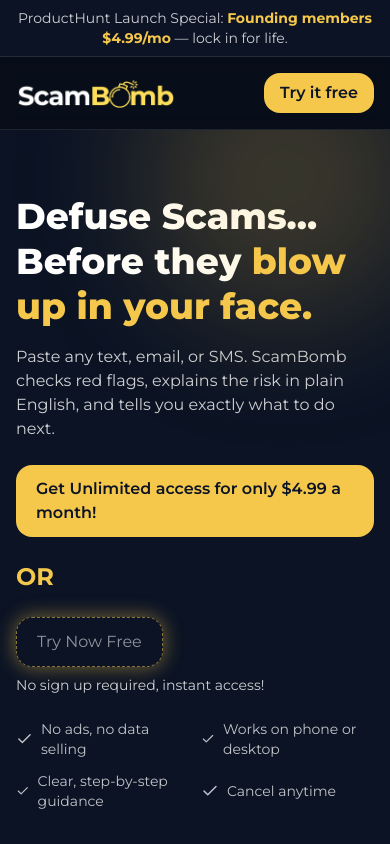
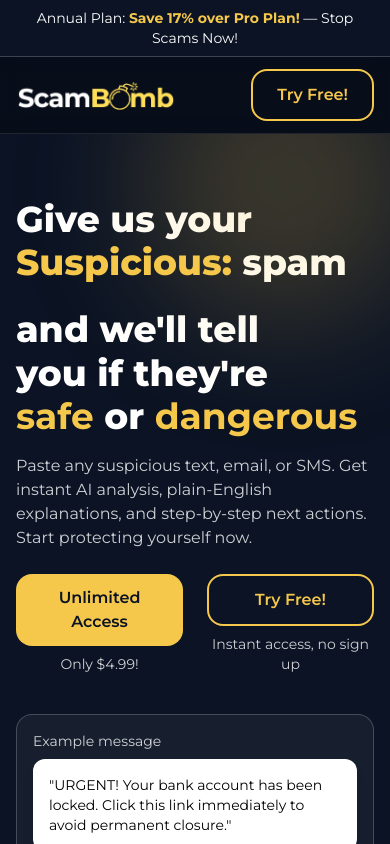
Before and after one commit to DevCabin/scambomb.com-public, a Next.js app: page / in a window 390 px wide. Shown: the top 844 px of the page. Built offline with nearby package versions, Linux system fonts and the light colour scheme.

Commit message:
v1.1.0: Major UI/UX improvements - full-width backgrounds, dynamic animations, improved CTAs, contact page redesign, footer optimization

```diff
--- a/app/contact/page.tsx
+++ b/app/contact/page.tsx
@@ -12,9 +12,8 @@
           </p>
         </div>
 
-        <div className="grid lg:grid-cols-2 gap-12">
-
-          <div>
+        <div className="max-w-2xl mx-auto">
+          <div className="mb-12">
             <h2 className="text-2xl font-bold mb-6">Get in Touch</h2>
             <div className="space-y-6">
               <div>
@@ -100,7 +99,6 @@
               </p>
             </form>
           </div>
-
         </div>
 
       </div>
--- a/app/globals.css
+++ b/app/globals.css
@@ -6,3 +6,25 @@
 html {
   scroll-behavior: smooth;
 }
+
+/* Hero Headline Animations */
+.changing-word {
+  opacity: 0;
+  animation: fadeInWord 0.8s ease-out forwards;
+}
+
+#changing-inputs { animation-delay: 1s; }
+#changing-results { animation-delay: 3.5s; }
+
+@keyframes fadeInWord {
+  0% {
+    opacity: 0;
+    transform: translateX(-20px);
+  }
+  100% {
+    opacity: 1;
+    transform: translateX(0);
+  }
+}
+
+/* JavaScript will handle changing the content and re-triggering the animations */
--- a/app/page.tsx
+++ b/app/page.tsx
@@ -1,8 +1,42 @@
+'use client';
+
+import { useEffect } from 'react';
+
 export default function ScamBombLanding() {
   const base = "bg-[#0B1324] text-white"; // Navy default
   const brandYellow = "#F5C84C";
   const brandBorder = "border-white/20";
   const appUrl = `https://app.scambomb.com/?safe_source=true&SBID=${crypto.randomUUID()}`;
+
+  useEffect(() => {
+    const inputWords = ['emails', 'texts', 'spam'];
+
+    let inputIndex = 0;
+
+    const inputElement = document.getElementById('changing-inputs');
+
+    if (inputElement) {
+      // Set initial content
+      inputElement.textContent = inputWords[0];
+
+      // Cycle through inputs every 3 seconds (slower)
+      const inputInterval = setInterval(() => {
+        // First fade out current word
+        inputElement.style.transition = 'opacity 0.5s ease-out';
+        inputElement.style.opacity = '0';
+
+        setTimeout(() => {
+          inputIndex = (inputIndex + 1) % inputWords.length;
+          inputElement.textContent = inputWords[inputIndex];
+          inputElement.style.opacity = '1';
+        }, 500);
+      }, 2500);
+
+      return () => {
+        clearInterval(inputInterval);
+      };
+    }
+  }, []);
 
   return (
     <div className={`${base} antialiased`}>
@@ -13,32 +47,39 @@
         <div className="mx-auto max-w-7xl px-4 sm:px-6 lg:px-8 py-16 sm:py-24">
           <div className="grid lg:grid-cols-2 gap-10 items-center">
             <div>
-              <h1 className="text-4xl sm:text-5xl font-extrabold leading-tight">
-                Defuse Scams...<br/>Before they <span style={{ color: brandYellow }}>blow up in your face.</span>
+              <h1 className="text-4xl sm:text-5xl font-extrabold leading-tight" style={{ lineHeight: '1.2' }}>
+                Give us your<br/>
+                <span style={{ color: brandYellow }}>Suspicious:</span> <span id="changing-inputs" style={{ color: 'white' }}></span><br/>
+                <span style={{ marginTop: '1.5rem', display: 'block' }}>and we'll tell<br/>
+                you if they're<br/>
+                <span style={{ color: brandYellow, fontWeight: 'bold' }}>safe</span> <span style={{ color: 'white' }}>or</span> <span style={{ color: brandYellow, fontWeight: 'bold' }}>dangerous</span></span>
               </h1>
               <p className="mt-4 max-w-xl text-white/80">
-                Paste any text, email, or SMS. ScamBomb checks red flags, explains the risk in plain English, and tells you exactly what to do next.
+                Paste any suspicious text, email, or SMS. Get instant AI analysis, plain-English explanations, and step-by-step next actions. Start protecting yourself now.
               </p>
-              <div className="mt-6 text-left">
-                <a id="cta" href="#pricing" className="rounded-2xl px-5 py-3 font-semibold inline-block" style={{ backgroundColor: brandYellow, color: "#0B1324" }}>
-                  Get Unlimited access for only $4.99 a month!
-                </a>
-                <div className="my-6">
-                  <span className="text-2xl font-bold" style={{ color: brandYellow }}>OR</span>
-                </div>
-                <div>
-                  <a href={appUrl} className="rounded-2xl px-5 py-3 border border-white/20 hover:bg-white/10 inline-block animate-pulse" style={{ border: "1px dashed #F5C84C", boxShadow: "0 0 20px rgba(245, 196, 76, 0.9)" }}>
-                    Try Now Free
-                  </a>
-                  <p className="mt-2 text-sm text-white/80">No sign up required, instant access!</p>
+              <div className="mt-6 text-center">
+                <div className="grid grid-cols-2 gap-6 max-w-lg mx-auto">
+                  <div>
+                    <a id="cta" href="#pricing" className="rounded-2xl px-6 py-3 font-semibold inline-block text-center w-full" style={{ backgroundColor: brandYellow, color: "#0B1324" }}>
+                      Unlimited Access
+                    </a>
+                    <p className="text-sm text-white/80 mt-2">Only $4.99!</p>
+                  </div>
+
+                  <div>
+                    <a href={appUrl} className="rounded-2xl px-6 py-3 border-2 font-semibold inline-block text-center w-full hover:bg-white/10" style={{ borderColor: brandYellow, color: brandYellow }}>
+                      Try Free!
+                    </a>
+                    <p className="text-sm text-white/80 mt-2">Instant access, no sign up</p>
+                  </div>
                 </div>
               </div>
-              <ul className="mt-6 grid grid-cols-2 gap-3 text-sm text-white/75">
-                <li className="flex items-center gap-2"><Check /> No ads, no data selling</li>
-                <li className="flex items-center gap-2"><Check /> Works on phone or desktop</li>
-                <li className="flex items-center gap-2"><Check /> Clear, step-by-step guidance</li>
-                <li className="flex items-center gap-2"><Check /> Cancel anytime</li>
-              </ul>
+              {/* <ul className="mt-6 space-y-2 text-sm text-white/75 max-w-xs mx-auto">
+                <li className="flex items-start gap-3"><span className="mt-0.5 flex-shrink-0 w-4 h-4"><Check /></span> No ads, no data selling</li>
+                <li className="flex items-start gap-3"><span className="mt-0.5 flex-shrink-0 w-4 h-4"><Check /></span> Works on phone or desktop</li>
+                <li className="flex items-start gap-3"><span className="mt-0.5 flex-shrink-0 w-4 h-4"><Check /></span> Clear, step-by-step guidance</li>
+                <li className="flex items-start gap-3"><span className="mt-0.5 flex-shrink-0 w-4 h-4"><Check /></span> Cancel anytime</li>
+              </ul> */}
             </div>
             <div>
               <div className={`rounded-2xl border ${brandBorder} bg-white/5 p-4 sm:p-6`}>
@@ -92,8 +133,10 @@
       </section>
 
       {/* Features */}
-      <section id="features" className="relative mx-auto max-w-7xl px-4 sm:px-6 lg:px-8 py-16" style={{ backgroundImage: "url('/wide_bomb_banner_2_min.png')", backgroundSize: "cover", backgroundAttachment: "fixed" }}>
-        <div className="relative z-10">
+      <section id="features" className="relative py-16" style={{ backgroundImage: "url('/wide_bomb_banner_3_min.png')", backgroundSize: "cover", backgroundAttachment: "fixed" }}>
+        {/* Heavy Overlay */}
+        <div className="absolute inset-0 bg-[#0B1324] opacity-70 pointer-events-none z-0"></div>
+        <div className="relative z-10 mx-auto max-w-7xl px-4 sm:px-6 lg:px-8">
           <HeaderEyebrow>Features</HeaderEyebrow>
           <h2 className="text-3xl sm:text-4xl font-bold">Built for everyone (55+ included!)</h2>
           <div className="mt-8 grid md:grid-cols-2 lg:grid-cols-3 gap-6">
@@ -105,8 +148,6 @@
             <Card title="Learning hub" icon={<Check />}>Weekly blog + short videos to stay ahead of new scams.</Card>
           </div>
         </div>
-        {/* Heavy Overlay */}
-        <div className="absolute inset-0 bg-[#0B1324] opacity-70 pointer-events-none z-0"></div>
       </section>
 
       {/* Demo CTA */}
@@ -117,7 +158,9 @@
             <p className="mt-2 text-white/80">Paste a suspicious message and see how ScamBomb explains it in seconds.</p>
             <div className="mt-6 flex gap-3">
               <a href="#pricing" className="rounded-2xl px-5 py-3 font-semibold" style={{ backgroundColor: brandYellow, color: "#0B1324" }}>Unlock full protection</a>
-              <a href={appUrl} className="rounded-2xl px-5 py-3 border border-white/20 hover:bg-white/10">Open quick demo</a>
+              <a href={appUrl} className="rounded-2xl px-6 py-3 border-2 font-semibold hover:bg-white/10" style={{ borderColor: brandYellow, color: brandYellow }}>
+                Try Free!
+              </a>
             </div>
           </div>
           <ul className="space-y-3 text-white/80">
@@ -135,7 +178,7 @@
         <div className="mt-8 grid lg:grid-cols-3 gap-6">
           <PriceCard highlight title="Free Plan" price="Free" note="5 scans per month" cta="Get started" color={brandYellow} href={appUrl} />
           <PriceCard title="Pro Plan" price="$4.99/mo" note="Unlimited scans" cta="Upgrade now" color={brandYellow} href="https://buy.stripe.com/9B6dR8adkavl1BsdneejK00" />
-          <PriceCard title="Annual Plan" price="$49.99" note="One full year of protection" cta="Save with annual" color={brandYellow} href="https://buy.stripe.com/dRmcN41GOfPFdka82UejK01" />
+          <PriceCard title="Annual Plan" price="$49.99/year" note="Save 17% over Pro Plan!" cta="Save with annual" color={brandYellow} href="https://buy.stripe.com/dRmcN41GOfPFdka82UejK01" />
         </div>
         <p className="mt-4 text-sm text-white/70">No strings attached, "cancel any time for any reason" guarantee.</p>
       </section>
@@ -163,8 +206,10 @@
       </section>
 
       {/* FAQ */}
-      <section id="faq" className="relative px-4 sm:px-6 lg:px-8 py-16">
-        <div className="relative z-10">
+      <section id="faq" className="relative py-16" style={{ backgroundImage: "url('/wide_bomb_banner_3_min.png')", backgroundSize: "cover", backgroundAttachment: "fixed" }}>
+        {/* Heavy Overlay */}
+        <div className="absolute inset-0 bg-[#0B1324] opacity-70 pointer-events-none z-0"></div>
+        <div className="relative z-10 mx-auto max-w-7xl px-4 sm:px-6 lg:px-8">
           <h2 className="text-3xl sm:text-4xl font-bold">Frequently Asked Questions</h2>
           <dl className="divide-y divide-white/10 rounded-2xl border border-white/10 bg-[#0B1324] mt-8">
             {[
--- a/components/Header.tsx
+++ b/components/Header.tsx
@@ -9,11 +9,11 @@
       <a href="#main" className="sr-only focus:not-sr-only focus:fixed focus:top-3 focus:left-3 focus:z-50 focus:bg-yellow-300 focus:text-black focus:px-3 focus:py-2 focus:rounded-lg">Skip to content</a>
 
       {/* Top Announcement Bar */}
-      <div className="w-full border-b border-white/10" role="region" aria-label="announcement">
-        <div className="mx-auto max-w-7xl px-4 sm:px-6 lg:px-8 py-2 text-center text-sm text-white/80">
-          ProductHunt Launch Special: <strong style={{ color: brandYellow }}>Founding members $4.99/mo</strong> — lock in for life.
+      <a href="#pricing" className="block w-full border-b border-white/10 hover:border-white/20 transition-colors" role="region" aria-label="announcement">
+        <div className="mx-auto max-w-7xl px-4 sm:px-6 lg:px-8 py-2 text-center text-sm text-white/80 hover:text-white">
+          Annual Plan: <strong style={{ color: brandYellow }}>Save 17% over Pro Plan!</strong> — Stop Scams Now!
         </div>
-      </div>
+      </a>
 
       {/* Header */}
       <header className="sticky top-0 z-40 backdrop-blur supports-[backdrop-filter]:bg-black/30 border-b border-white/10">
@@ -34,10 +34,10 @@
             <div className="flex items-center gap-2">
               <a
                 href={`https://app.scambomb.com/?safe_source=true&SBID=${crypto.randomUUID()}`}
-                className="ml-2 rounded-2xl px-4 py-2 font-semibold"
-                style={{ backgroundColor: brandYellow, color: "#0B1324" }}
+                className="ml-2 rounded-2xl px-6 py-3 border-2 font-semibold hover:bg-white/10"
+                style={{ borderColor: brandYellow, color: brandYellow }}
               >
-                Try it free
+                Try Free!
               </a>
             </div>
           </div>
--- a/package.json
+++ b/package.json
@@ -1,6 +1,6 @@
 {
   "name": "scambomb.com",
-  "version": "1.0.0",
+  "version": "1.1.0",
   "private": true,
   "scripts": {
     "dev": "next dev",
```
Also changed, not shown: app/layout.tsx (+7 -5 lines), public/wide_bomb_banner_3_min.png (added), 1 other file (tests, documents, lock files or other folders).
